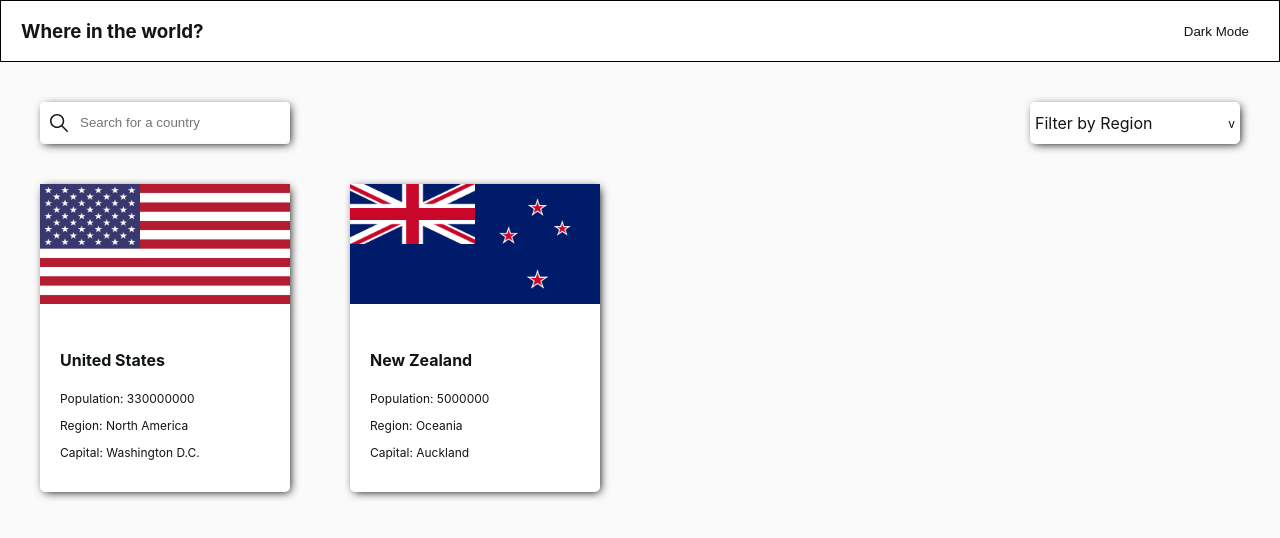
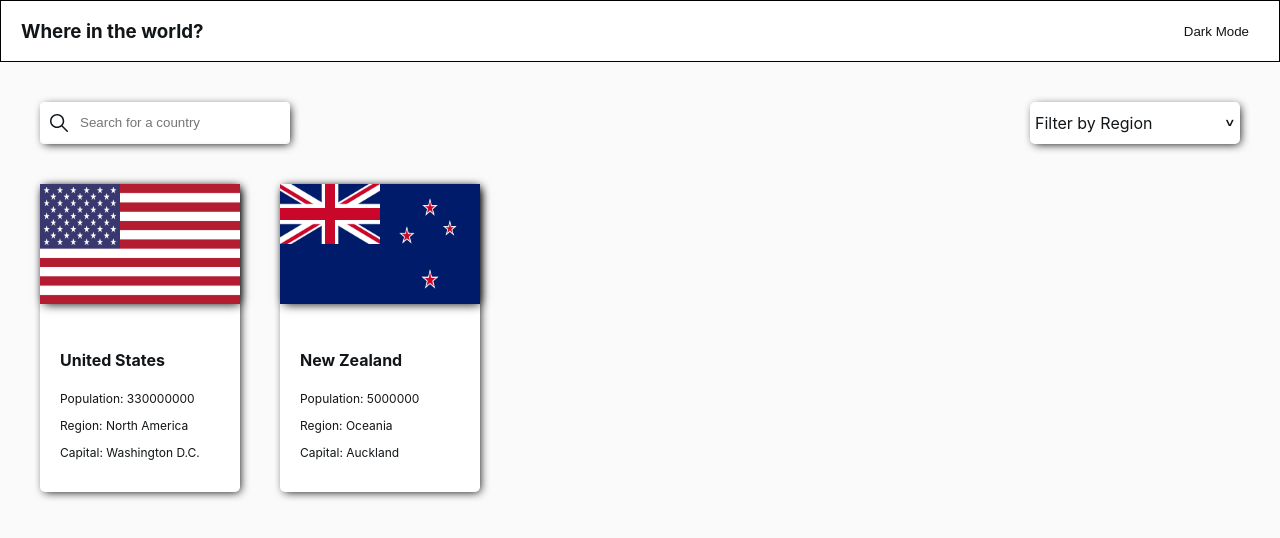
Before and after one commit to the-andy-franklin/countries-challenge, a React (Create React App) app: page / in a window 1280 px wide. Shown: the top 538 px of the page. Built offline with nearby package versions, Linux system fonts and the light colour scheme; some icons are missing.

Commit message:
final touches done

```diff
--- a/src/components/CountryCard/CountryCard.css
+++ b/src/components/CountryCard/CountryCard.css
@@ -1,5 +1,5 @@
 .card {
-  width: 250px;
+  width: 200px;
   border-radius: 5px;
   box-shadow: var(--shadow);
   color: var(--font-color);
--- a/src/components/RegionFilter/RegionFilter.css
+++ b/src/components/RegionFilter/RegionFilter.css
@@ -17,7 +17,12 @@
 }
 
 .arrow {
-  font-size: 12px;
+  font-size: 20px;
+  transform: translate(-5%, 10%)
+}
+
+.rotate {
+  transform: rotate(180deg) translate(10%, 15%)
 }
 
 .options-wrapper {
--- a/src/components/RegionFilter/RegionFilter.tsx
+++ b/src/components/RegionFilter/RegionFilter.tsx
@@ -25,9 +25,9 @@ const RegionFilter = ({ setRegion }: Props) => {
       <div className="select" onClick={handleDropdown}>
         <span>{selected}</span>
         {isOpen ? (
-          <span className="arrow">∧</span>
+          <span className="arrow">^</span>
         ) : (
-          <span className="arrow">v</span>
+          <span className="arrow rotate">^</span>
         )}
       </div>
       {isOpen && (
--- a/src/pages/Detail/Detail.css
+++ b/src/pages/Detail/Detail.css
@@ -20,22 +20,22 @@
 }
 
 .detail-container {
-  display: grid;
-  grid-template-columns: 1fr 1fr;
+  display: flex;
+  flex-wrap: wrap;
   gap: 40px;
 }
 
 .flag-wrapper {
-  height: 400px;
-  width: 400px;
+  width: 250px;
 }
 
-.detail-flag-img {
+.flag-img {
   width: 100%;
   box-shadow: var(--shadow);
 }
 
 .details {
+  white-space: nowrap;
   display: flex;
   flex-direction: column;
   align-items: flex-start;
@@ -56,7 +56,13 @@
 }
 
 .border-wrapper {
+  display: flex;
   margin-top: 40px;
+}
+
+.border-title {
+  line-height: 40px;
+  margin-right: 10px;
 }
 
 .border-country {
--- a/src/pages/Detail/Detail.tsx
+++ b/src/pages/Detail/Detail.tsx
@@ -27,11 +27,7 @@ const Detail = ({ countries }: Props) => {
       </div>
       <div className="detail-container">
         <div className="flag-wrapper">
-          <img
-            className="detail-flag-img"
-            src={`/${country?.flag}`}
-            alt="flag"
-          />
+          <img className="flag-img" src={`/${country?.flag}`} alt="flag" />
         </div>
         <div className="details">
           <h2 className="detail-name">{country?.name}</h2>
--- a/src/pages/Home/Home.css
+++ b/src/pages/Home/Home.css
@@ -1,4 +1,3 @@
-
 .page {
   background-color: var(--background-color);
   padding: 40px 40px;
@@ -9,24 +8,17 @@
 
 .filters {
   display: flex;
+  flex-wrap: wrap;
+  margin-top: -40px;
   justify-content: space-between;
+}
+
+.filters > * {
+  margin-top: 40px
 }
 
 .card-grid {
   display: grid;
-  grid-template-columns: 1fr 1fr 1fr 1fr;
+  grid-template-columns: repeat(auto-fit, 200px);
   gap: 40px;
 }
-
-@media (max-width: 350px) {
-  .card-grid {
-    display: flex;
-    flex-direction: column;
-  }
-
-  .filters {
-    flex-direction: column;
-    align-items: flex-start;
-    gap: 40px;
-  }
-}
```
